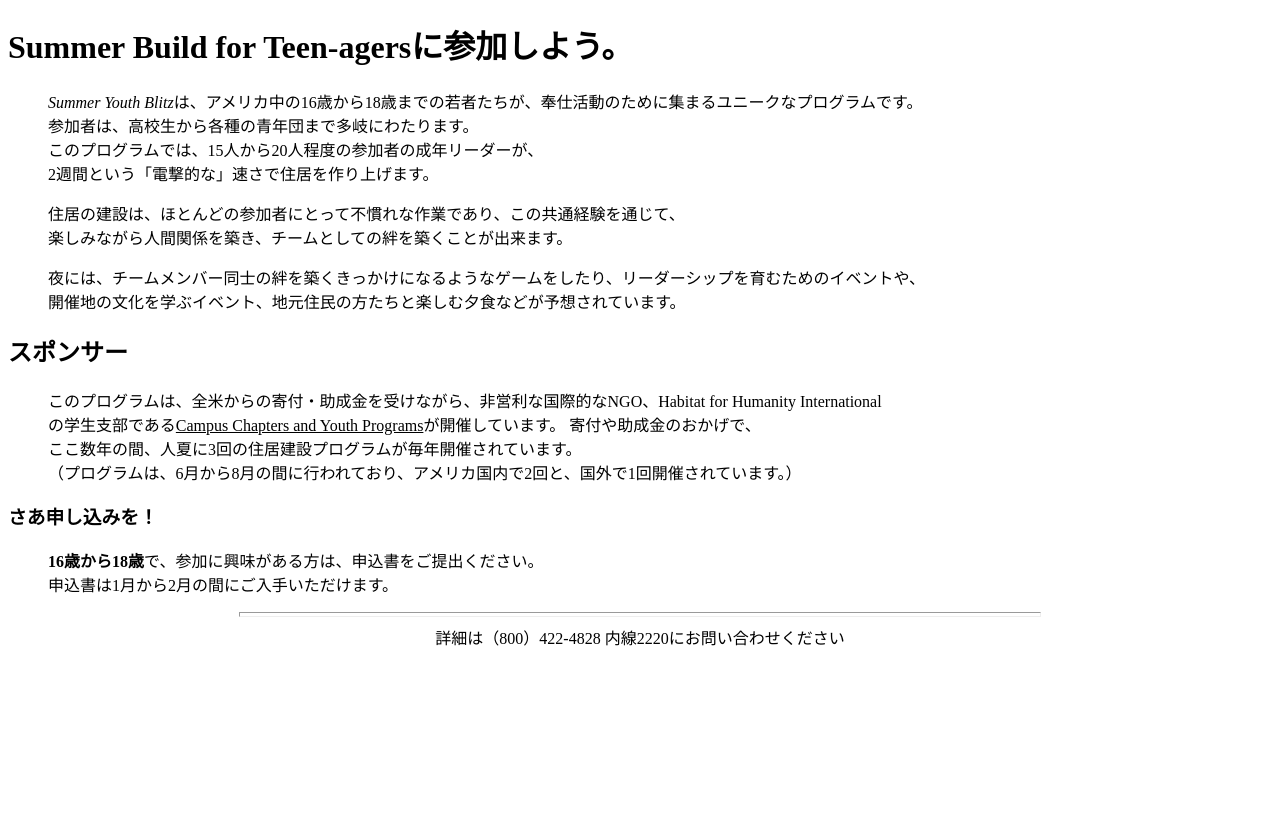
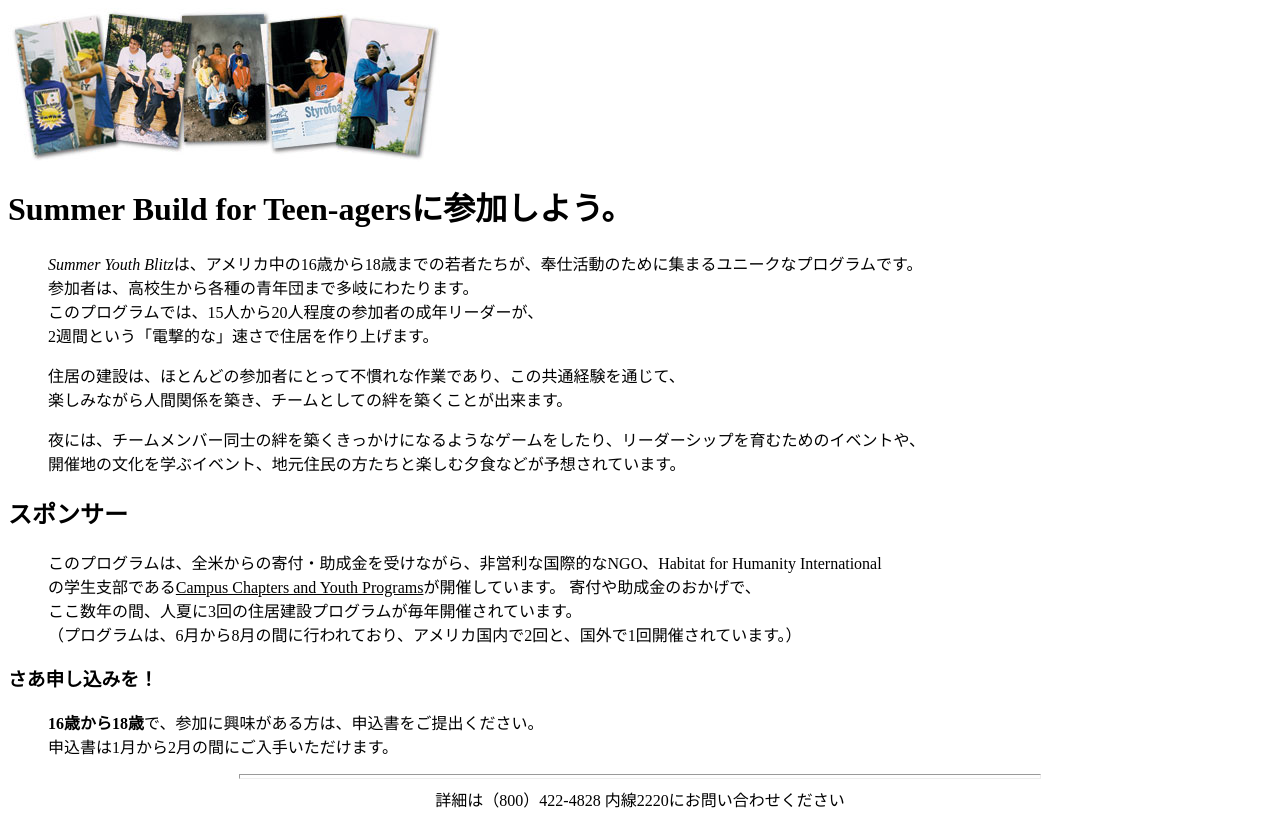
Before and after one commit to n15002/habitat, a plain HTML site: page ccyp/syb.html in a window 1280 px wide. Drawn offline with Linux system fonts and the light colour scheme.

Commit message:
演習42まで書いた、ccyp/sybフォルダの追加

```diff
--- a/ccyp/syb.html
+++ b/ccyp/syb.html
@@ -13,6 +13,12 @@
 </head>
 
 <body bgcolor="white">
+
+<!-- <div align="center">
+<img src="syb/SYBcollague2.jpg" alt="Summer Buildに参加しよう！"/>
+</div> -->
+
+<img src="syb/SYBcollague2.jpg" alt="Summer Buildに参加しよう！"/>
 
 <h1>Summer Build for Teen-agersに参加しよう。</h1>
 <blockquote>
```
Also changed, not shown: ccyp/syb/SYBcollague2.jpg (added), ccyp/syb/SYBcollague2.png (added), 1 other file.
